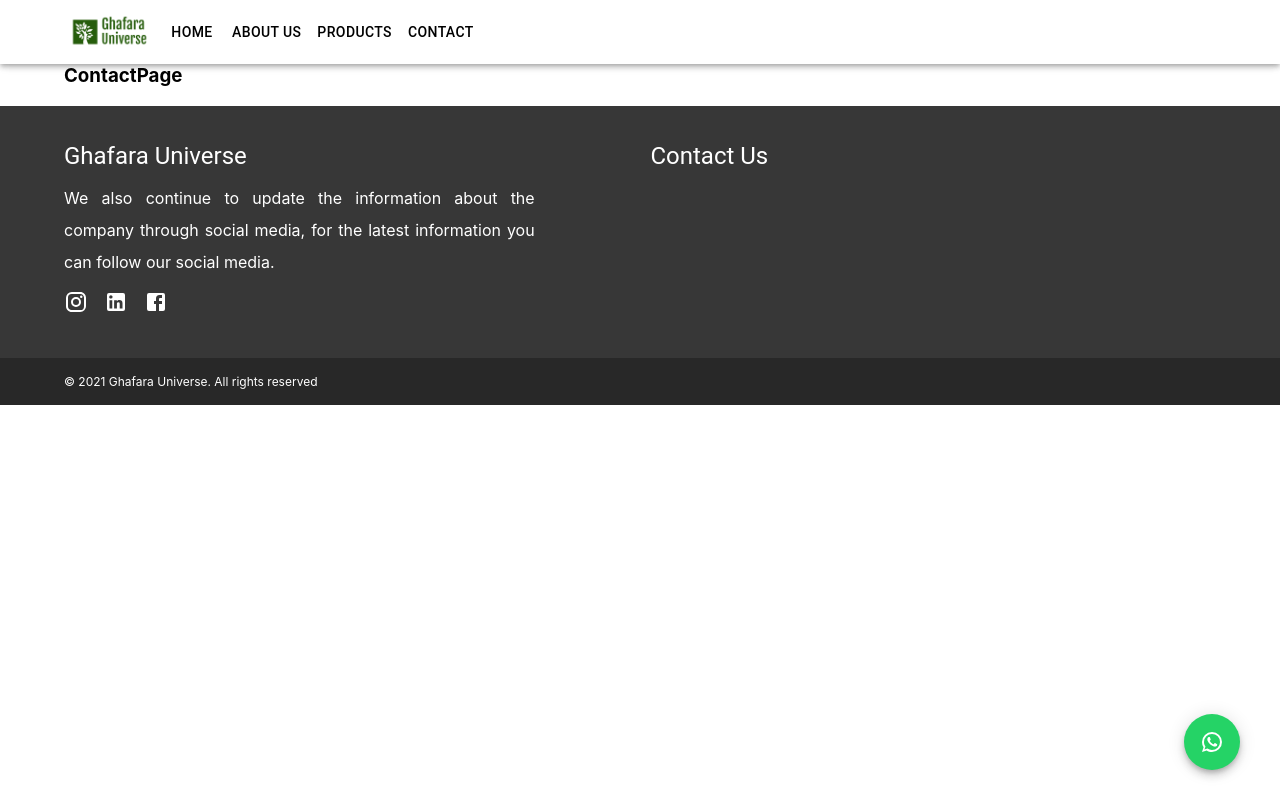
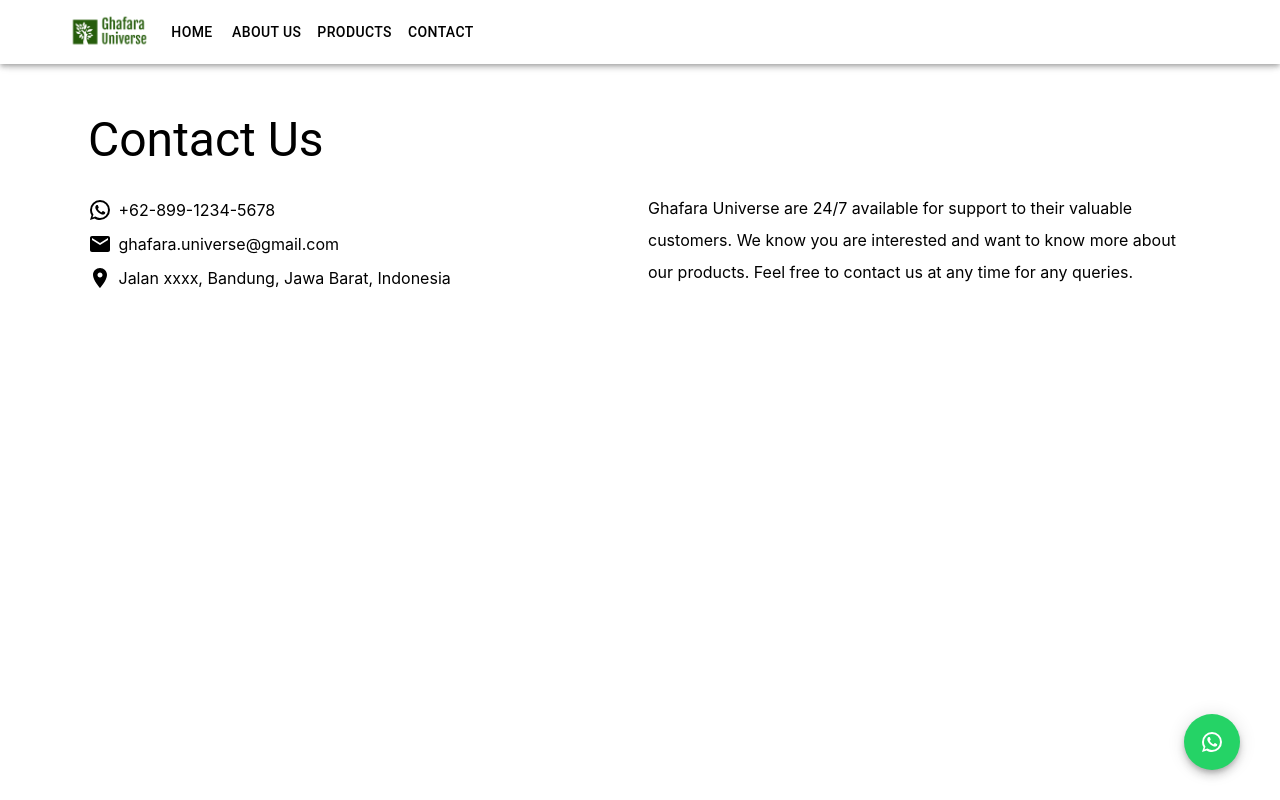
Before and after one commit to bimaaghafara/web-spices, a Next.js app: page /contact in a window 1280 px wide. Shown: the top 800 px of the page. Built offline with nearby package versions, Linux system fonts and the light colour scheme.

Commit message:
contact us and wa

```diff
--- a/pages/_document.js
+++ b/pages/_document.js
@@ -10,7 +10,7 @@
     return (
       <Html>
         <Head>
-            <link rel="stylesheet" type="text/css" charset="UTF-8" href="https://cdnjs.cloudflare.com/ajax/libs/slick-carousel/1.6.0/slick.min.css" />
+            <link rel="stylesheet" type="text/css" charSet="UTF-8" href="https://cdnjs.cloudflare.com/ajax/libs/slick-carousel/1.6.0/slick.min.css" />
             <link rel="stylesheet" type="text/css" href="https://cdnjs.cloudflare.com/ajax/libs/slick-carousel/1.6.0/slick-theme.min.css" />
         </Head>
         <body>
--- a/src/components/footer/index.js
+++ b/src/components/footer/index.js
@@ -6,10 +6,14 @@
 import InstagramIcon from '@mui/icons-material/Instagram';
 import FacebookIcon from '@mui/icons-material/Facebook';
 import LinkedInIcon from '@mui/icons-material/LinkedIn';
+import WhatsAppIcon from '@mui/icons-material/WhatsApp';
+import RoomIcon from '@mui/icons-material/Room';
+import EmailIcon from '@mui/icons-material/Email';
 
-const Footer = () => {
+const Footer = ({ showContact=true }) => {
     return (
         <Box sx={{ color: '#fff'}}>
+            {showContact && (
                 <Box sx={{
                     background: '#373737',
                     p: '36px 0',
@@ -54,11 +58,29 @@
                                     >
                                         Contact Us
                                     </Typography>
+                                    <Box sx={{
+                                        fontSize: ['12px', '12px', '16px'],
+                                        lineHeight: 2,
+                                        textAlign: 'justify',
+                                        '& svg': {
+                                            fontSize: ['14px', '14px', '18px'],
+                                            transform: 'translateY(4px)',
+                                            marginRight: '2px'
+                                        }
+                                    }}>
+                                        <Box sx={{ marginBottom: '8px' }}>
+                                            Ghafara Universe are 24/7 available for support to their valuable customers. We know you are interested and want to know more about our products. Feel free to contact us at any time for any queries.
+                                        </Box>
+                                        <div><WhatsAppIcon /> +62-899-1234-5678</div>
+                                        <div><EmailIcon /> ghafara.universe@gmail.com</div>
+                                        <div><RoomIcon /> Jalan xxxx, Bandung, Jawa Barat, Indonesia</div>
+                                    </Box>
                                 </Box>
                             </Grid>
                         </Grid>
                     </Container>
                 </Box>
+            )}
             <Box sx={{
                 background: '#282828',
                 p: ['12px 0', '12px 0', '16px 0'],
--- a/src/components/layout/index.js
+++ b/src/components/layout/index.js
@@ -5,24 +5,32 @@
 import Fab from '@mui/material/Fab';
 import WhatsAppIcon from '@mui/icons-material/WhatsApp';
 const Layout = ({
-    children, maxWidth
+    children, maxWidth, showContact
 }) => {
+    const handleWaCLick = () => {
+        const waLink = 'https://api.whatsapp.com/send?phone=628996469000&text=Hi%20Ghafara%20Universe!%20I%20want%20to%20know%20about%20.%20.%20.';
+        window.open(waLink, '_blank').focus();
+    }
+
     return (
         <>
             <Nav />
             <Container maxWidth={maxWidth} sx={{ mt: {xs: '56px', md: '64px'} }}>
                 {children}
             </Container>
-            <Fab size="large" aria-label="WA" sx={{
+            <Fab onClick={handleWaCLick} size="large" aria-label="WA" sx={{
                 position: 'fixed',
                 right: ['20px', '40px'],
                 bottom: ['20px', '30px'],
                 color: '#fff',
-                background: '#25d366'
+                background: '#25d366',
+                '& :hover': {
+                    color: '#25d366'
+                }
             }}>
                 <WhatsAppIcon />
             </Fab>
-            <Footer />
+            <Footer showContact={showContact}/>
         </>
     )
 }
--- a/src/modules/contact/index.js
+++ b/src/modules/contact/index.js
@@ -1,9 +1,47 @@
 import Layout from "src/components/layout";
+import Container from '@mui/material/Container';
+import Grid from '@mui/material/Grid';
+import Typography from '@mui/material/Typography';
+import Box from '@mui/material/Box';
+import InstagramIcon from '@mui/icons-material/Instagram';
+import FacebookIcon from '@mui/icons-material/Facebook';
+import LinkedInIcon from '@mui/icons-material/LinkedIn';
+import WhatsAppIcon from '@mui/icons-material/WhatsApp';
+import RoomIcon from '@mui/icons-material/Room';
+import EmailIcon from '@mui/icons-material/Email';
 
 const ContactPage = () => {
     return (
-        <Layout>
-            <h3>ContactPage</h3>
+        <Layout showContact={false}>
+            <Container maxWidth="lg" sx={{ pt: '48px', mb: '60px', minHeight: '100vh' }}>
+                <Typography variant="h3" sx={{
+                    marginBottom: '24px',
+                    fontSize: {xs: '2rem', md: '3rem' }
+                }}>
+                    Contact Us
+                </Typography>
+                <Grid container spacing={2}>
+                    <Grid item xs={12} md={6}>
+                        <Box sx={{
+                            lineHeight: 2,
+                            marginBottom: '12px',
+                            '& svg': {
+                                transform: 'translateY(6px)',
+                                marginRight: '2px'
+                            }
+                        }}>
+                            <div><WhatsAppIcon /> +62-899-1234-5678</div>
+                            <div><EmailIcon /> ghafara.universe@gmail.com</div>
+                            <div><RoomIcon /> Jalan xxxx, Bandung, Jawa Barat, Indonesia</div>
+                        </Box>
+                    </Grid>
+                    <Grid item xs={12} md={6}>
+                        <Box sx={{ lineHeight: 2 }}>
+                            Ghafara Universe are 24/7 available for support to their valuable customers. We know you are interested and want to know more about our products. Feel free to contact us at any time for any queries.
+                        </Box>
+                    </Grid>
+                </Grid>
+            </Container>
         </Layout>
     );
 };
--- a/src/modules/home/components/teams.js
+++ b/src/modules/home/components/teams.js
@@ -42,7 +42,7 @@
         linkedin,
         ig,
     }) => (
-        <Box sx={{ p: ['2px 2px', '2px 8px'] }}>
+        <Box sx={{ p: ['2px 4px', '2px 8px'] }}>
             <Card sx={{ m: 'auto' }}>
                 <CardMedia
                     component="img"
```
Lines whose indentation alone changed are shown as unchanged.
